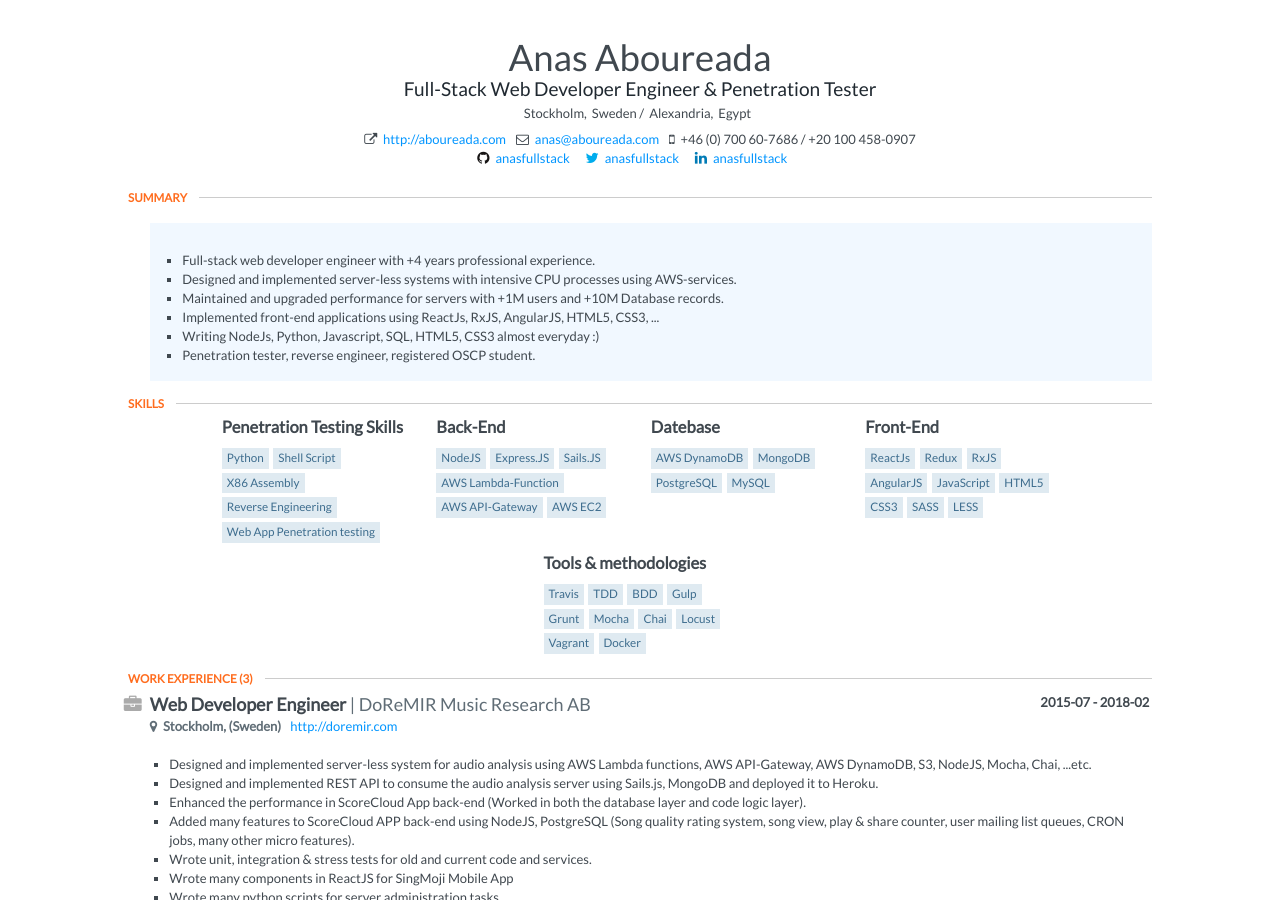
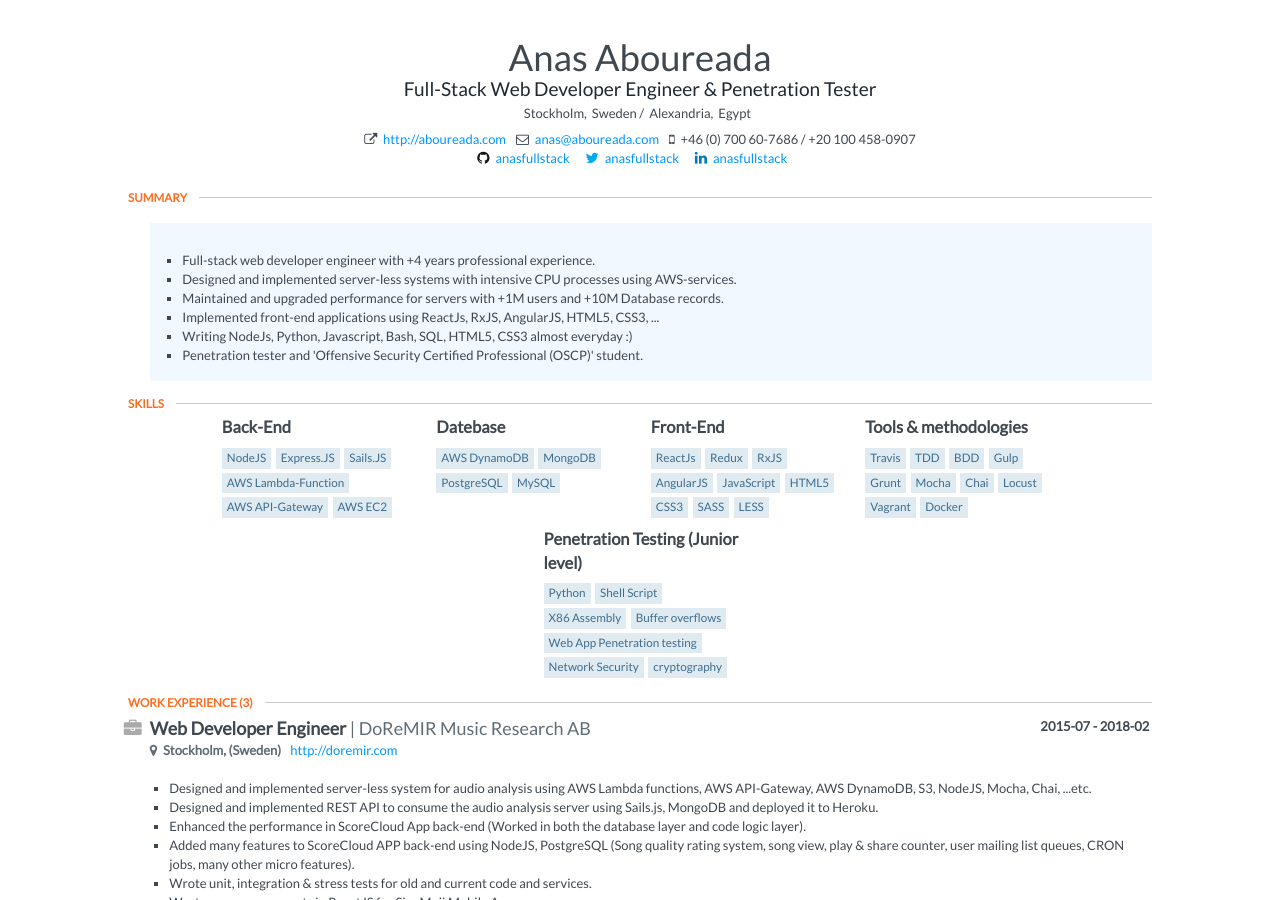
Before and after one commit to AnasAboureada/anasaboureada.github.io, a Jekyll site: the page built from cv/index.html, in a window 1280 px wide and 900 px high. Built offline with Jekyll 4.4.1, drawn with Linux system fonts in a browser that asks for light colours.

Commit message:
Updated CV

```diff
--- a/_data/resume.json
+++ b/_data/resume.json
@@ -15,8 +15,8 @@
             "Designed and implemented server-less systems with intensive CPU processes using AWS-services.",
             "Maintained and upgraded performance for servers with +1M users and +10M Database records.",
             "Implemented front-end applications using ReactJs, RxJS, AngularJS, HTML5, CSS3, ...",
-            "Writing NodeJs, Python, Javascript, SQL, HTML5, CSS3 almost everyday :)",
-            "Penetration tester, reverse engineer, registered OSCP student."
+            "Writing NodeJs, Python, Javascript, Bash, SQL, HTML5, CSS3 almost everyday :)",
+            "Penetration tester and 'Offensive Security Certified Professional (OSCP)' student."
         ],
         "locations": [
             {
@@ -119,16 +119,6 @@
     ],
     "skills": [
         {
-            "name": "Penetration Testing Skills",
-            "keywords": [
-                "Python",
-                "Shell Script",
-                "X86 Assembly",
-                "Reverse Engineering",
-                "Web App Penetration testing"
-            ]
-        },
-        {
             "name": "Back-End",
             "keywords": [
                 "NodeJS",
@@ -176,7 +166,19 @@
                 "Vagrant",
                 "Docker"
             ]
-        }
+        },
+        {
+          "name": "Penetration Testing (Junior level)",
+          "keywords": [
+              "Python",
+              "Shell Script",
+              "X86 Assembly",
+              "Buffer overflows",
+              "Web App Penetration testing",
+              "Network Security",
+              "cryptography"
+          ]
+      }
     ],
     "languages": [
         {
```
